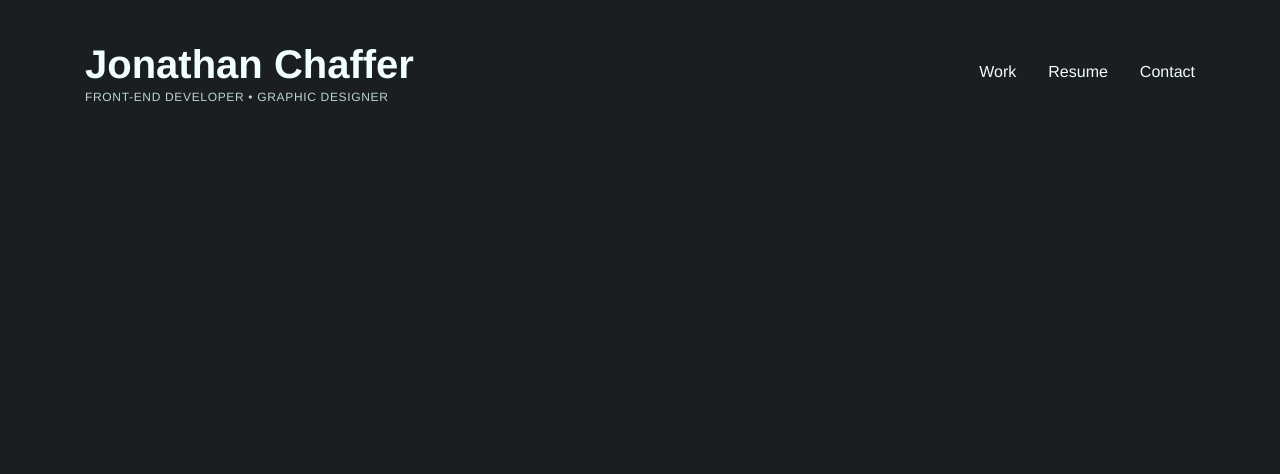
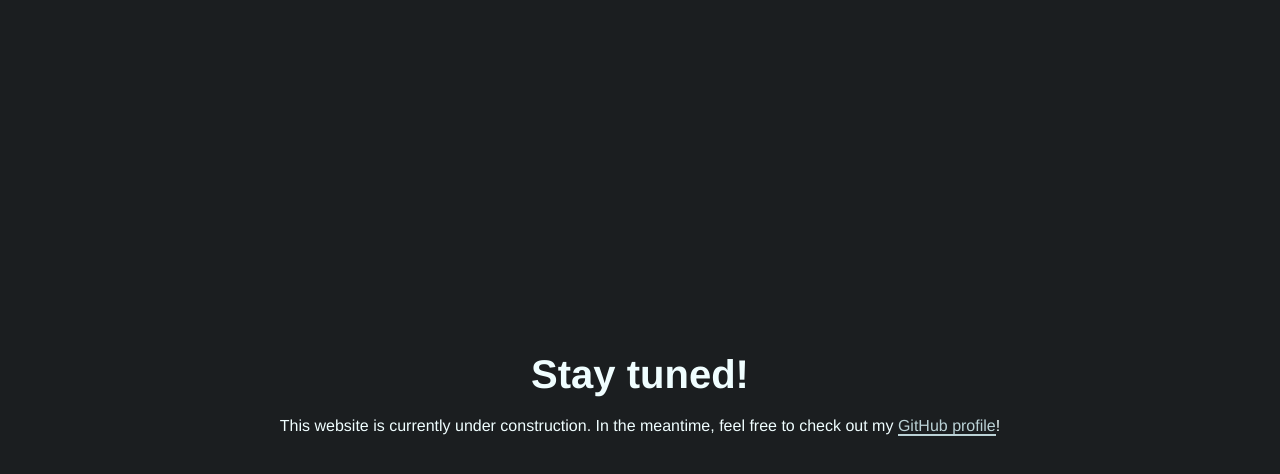
Before and after one commit to jonathanchaffer/portfolio, a React (Create React App) app: page / in a window 1280 px wide. Shown: the top 474 px of the page. Built offline with nearby package versions, Linux system fonts and the light colour scheme.

Commit message:
add under construction page

```diff
--- a/src/components/App.tsx
+++ b/src/components/App.tsx
@@ -2,17 +2,26 @@ import { Navigation, WorkPage } from "components";
 import React from "react";
 import Container from "react-bootstrap/Container";
 import { BrowserRouter as Router, Route, Switch } from "react-router-dom";
+import { UnderConstructionPage } from "./pages/UnderConstructionPage";
 
 export function App(): JSX.Element {
+  const underConstruction = true;
+
   return (
     <Router>
       <Container>
+        {underConstruction ? (
+          <UnderConstructionPage />
+        ) : (
+          <>
             <Navigation />
             <Switch>
               <Route exact path="/work">
                 <WorkPage />
               </Route>
             </Switch>
+          </>
+        )}
       </Container>
     </Router>
   );
--- /dev/null
+++ b/src/components/pages/UnderConstructionPage.tsx
@@ -0,0 +1,19 @@
+import React from "react";
+import { Col, Row } from "react-bootstrap";
+
+export function UnderConstructionPage(): JSX.Element {
+  return (
+    <Row className="h-100">
+      <Col className="d-flex flex-column align-items-center justify-content-center">
+        <h1 className="mb-3">Stay tuned!</h1>
+        <p className="text-center">
+          This website is currently under construction. In the meantime, feel free to check out my{" "}
+          <a href="https://github.com/jonathanchaffer" target="blank">
+            GitHub profile
+          </a>
+          !
+        </p>
+      </Col>
+    </Row>
+  );
+}
--- a/src/styles/index.scss
+++ b/src/styles/index.scss
@@ -9,6 +9,12 @@ $transparent: #00000000;
 
 $transition-duration: 0.2s;
 $border-radius: 0.75rem;
+
+body,
+.root,
+.container {
+  height: 100vh;
+}
 
 body {
   background-color: $bg;
@@ -48,6 +54,11 @@ body {
 
   p {
     margin-bottom: 0.75rem;
+
+    a {
+      color: $text-secondary;
+      border-bottom: 2px solid $text-secondary;
+    }
   }
 
   .caption {
```
Lines whose indentation alone changed are shown as unchanged.
